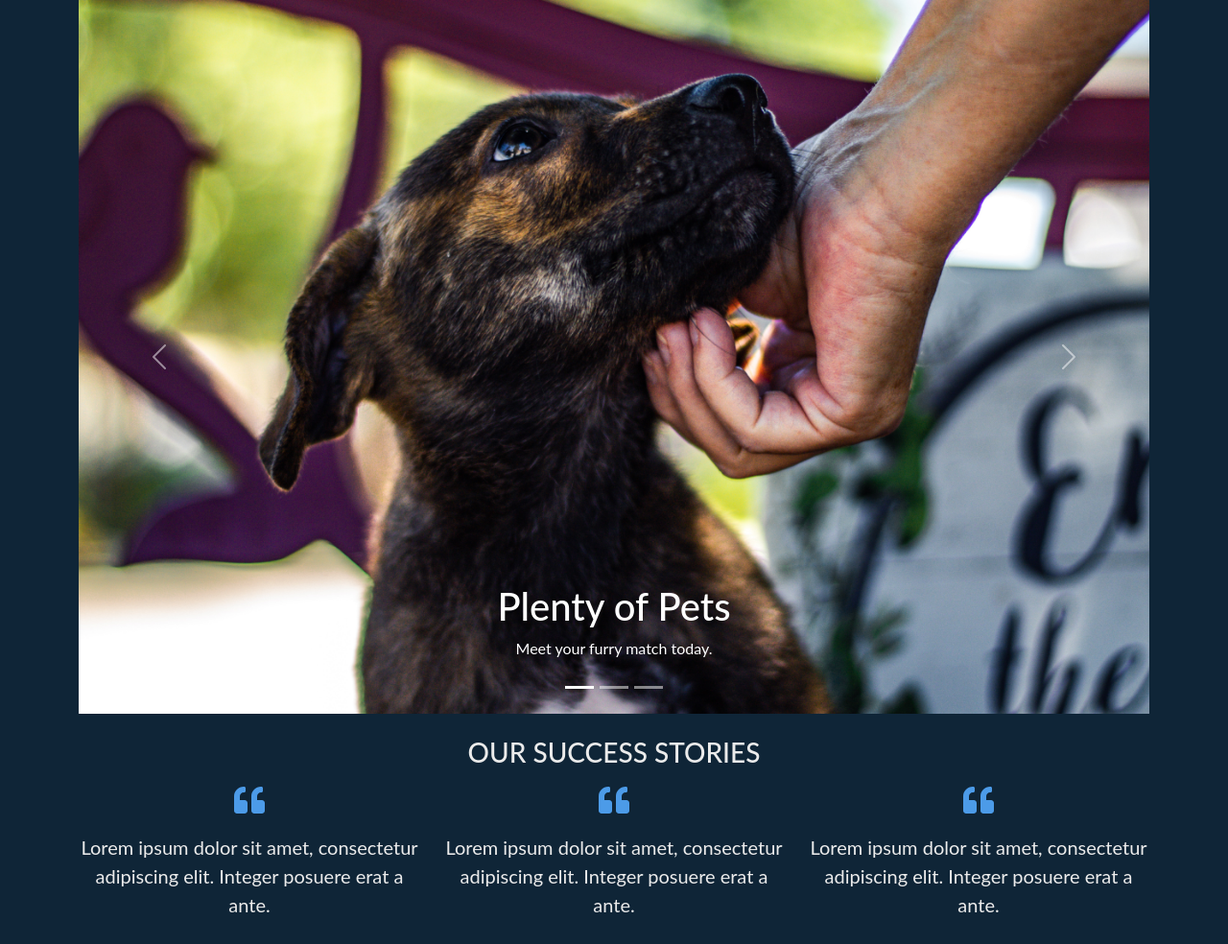
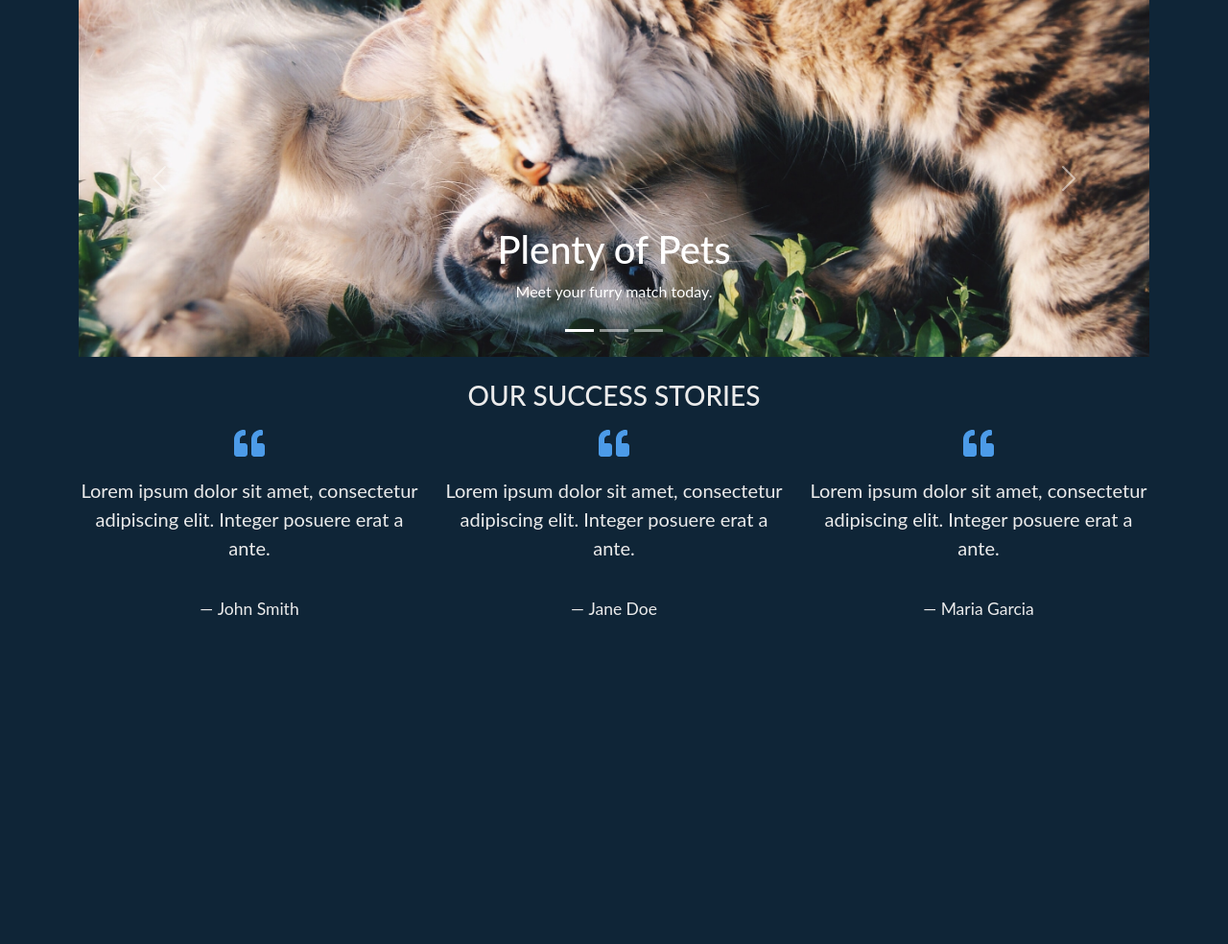
Before and after one commit to AllenChenRR/cs467-capstone, a Flask app: page / in a window 1280 px wide. Shown: the part 56-1040 px from the top of the page at 96% size. After the commit the page ends 697 px from the top, so only its background shows below. Run offline with Flask 2, Linux system fonts and the light colour scheme; some libraries are stand-ins or nearby versions.

Commit message:
Add new pet images

```diff
--- a/templates/home.html
+++ b/templates/home.html
@@ -9,21 +9,21 @@
         </div>
         <div class="carousel-inner">
             <div class="carousel-item active">
-                <img src="{{ url_for('static', filename='images/image01.jpeg') }}" class="d-block w-100" alt="...">
+                <img src="{{ url_for('static', filename='images/cat-dog.png') }}" class="d-block w-100" alt="...">
                 <div class="carousel-caption d-none d-md-block">
                     <h1>Plenty of Pets</h1>
                     <p>Meet your furry match today.</p>
                 </div>
             </div>
             <div class="carousel-item">
-                <img src="{{ url_for('static', filename='images/image01.jpeg') }}" class="d-block w-100" alt="...">
+                <img src="{{ url_for('static', filename='images/puppy-image.png') }}" class="d-block w-100" alt="...">
                 <div class="carousel-caption d-none d-md-block">
                     <h5>Second slide label</h5>
                     <p>Some representative placeholder content for the second slide.</p>
                 </div>
             </div>
             <div class="carousel-item">
-                <img src="{{ url_for('static', filename='images/image01.jpeg') }}" class="d-block w-100" alt="...">
+                <img src="{{ url_for('static', filename='images/cat-image.png') }}" class="d-block w-100" alt="...">
                 <div class="carousel-caption d-none d-md-block">
                     <h5>Third slide label</h5>
                     <p>Some representative placeholder content for the third slide.</p>
```
Also changed, not shown: static/images/cat-dog.png (added), static/images/cat-image.png (added), 1 other file.
